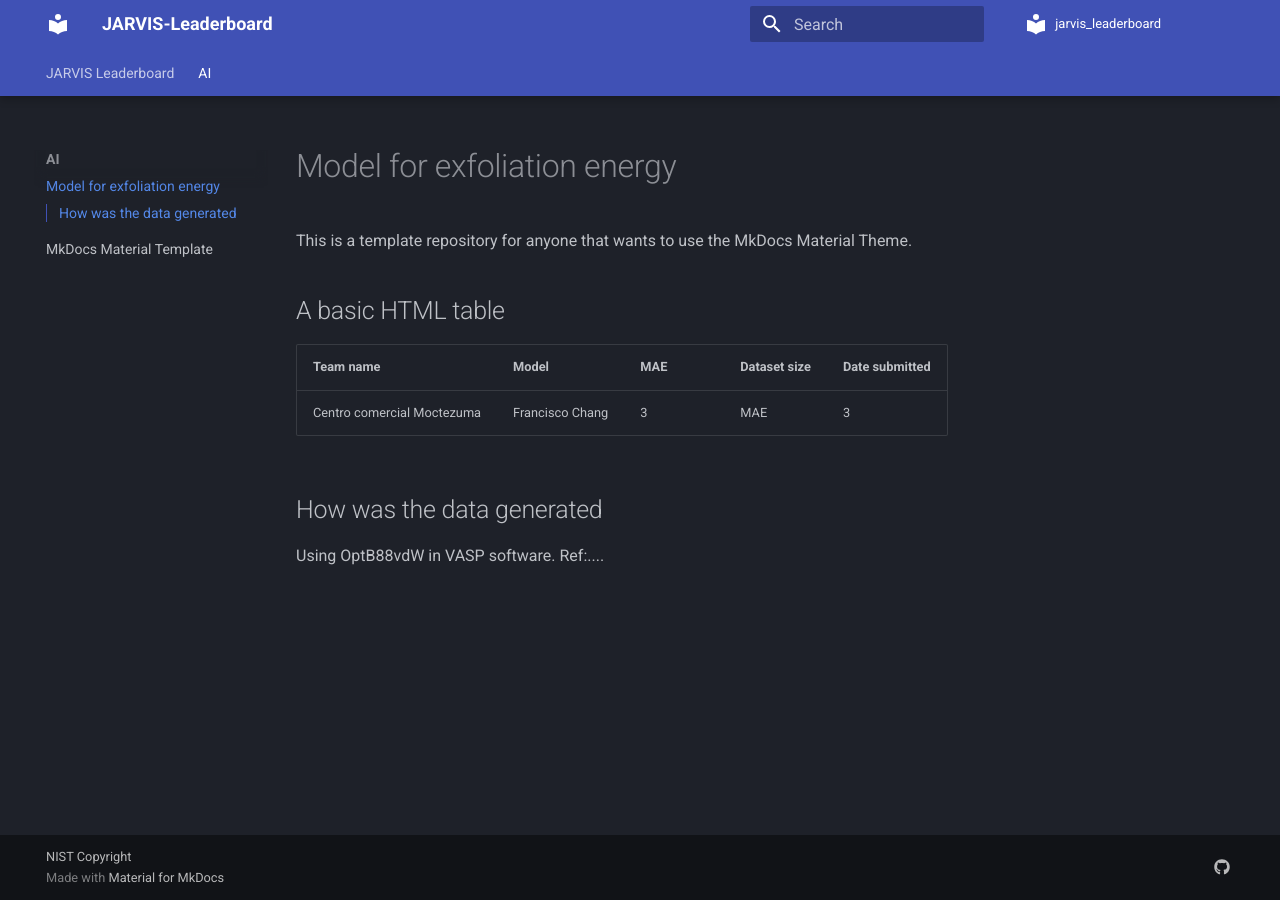
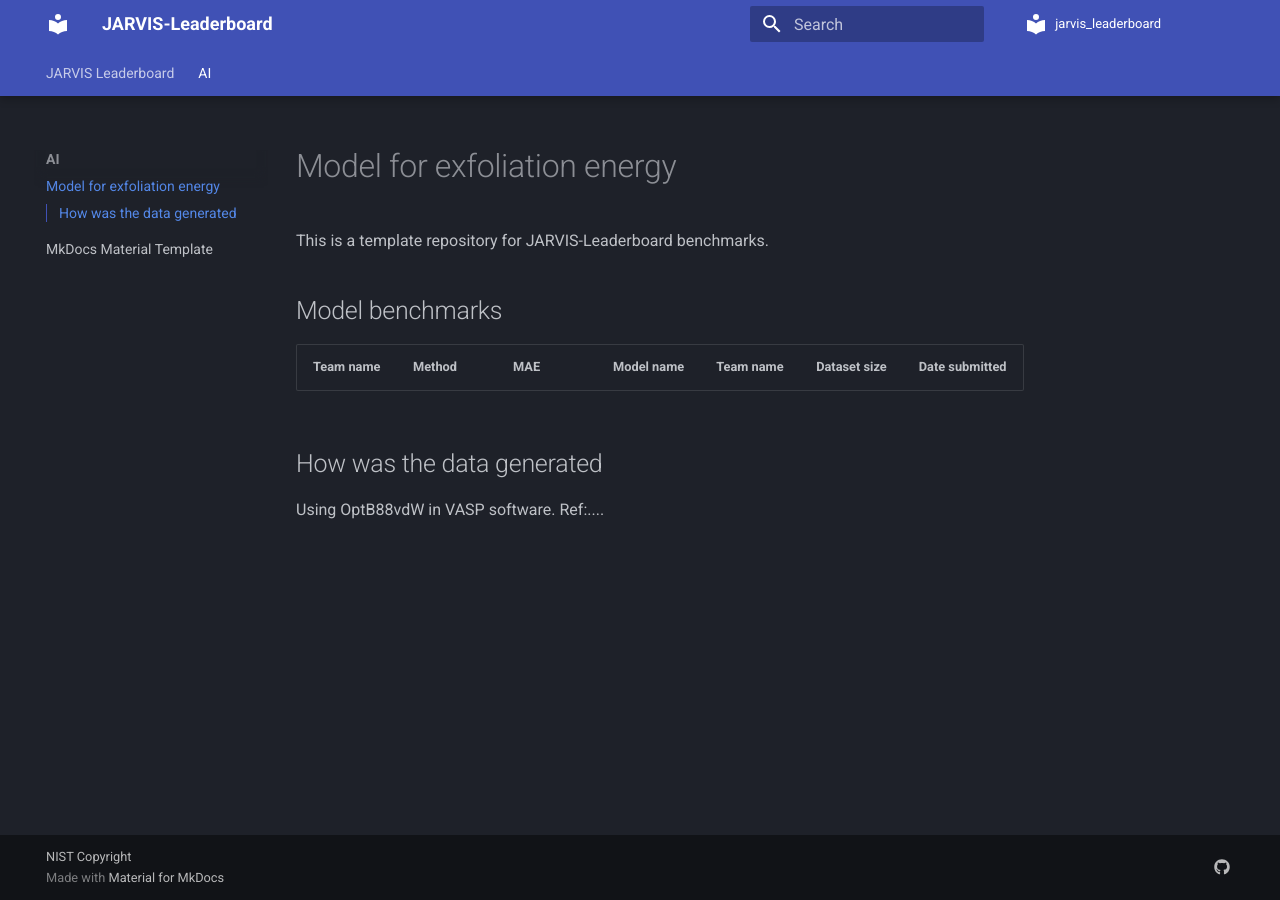
Before and after one commit to RamyaGuru/jarvis_leaderboard, an MkDocs documentation site: the page built from docs/AI/exfoliation_energy.md, in a window 1280 px wide. Built offline with MkDocs 1.6.1 and Material for MkDocs 9.7.7, drawn with Linux system fonts in a browser that asks for light colours; comment, search, counter and statistics services are not loaded.

Commit message:
Metadata update.

```diff
--- a/docs/AI/exfoliation_energy.md
+++ b/docs/AI/exfoliation_energy.md
@@ -1,27 +1,21 @@
 # Model for exfoliation energy
-This is a template repository for anyone that wants to use the MkDocs Material Theme.
+This is a template repository for JARVIS-Leaderboard benchmarks.
 
-
-<h2>A basic HTML table</h2>
+<h2>Model benchmarks</h2>
 
 <table style="width:100%" id="j_table">
  <thead>
   <tr>
     <th>Team name</th>
-    <th>Model</th>
+    <th>Method</th>
     <th>MAE</th>
+    <th>Model name</th>
+    <th>Team name</th>
     <th>Dataset size</th>
     <th>Date submitted</th>
   </tr>
  </thead>
 <!--table_content-->
-  <tr>
-    <td>Centro comercial Moctezuma</td>
-    <td>Francisco Chang</td>
-    <td>3</td>
-    <td>MAE</td>
-    <td>3</td>
-  </tr>
 </table>
 
 
```
Also changed, not shown: 3 other files.
